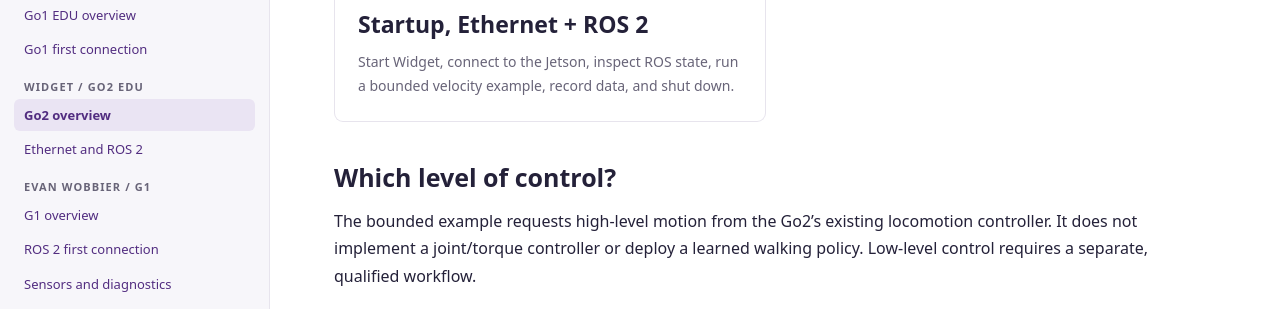
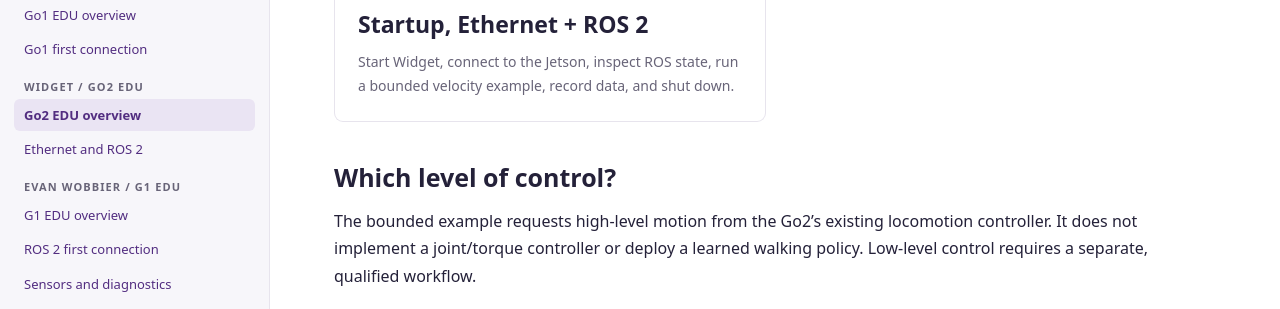
Before and after one commit to DyCo-AI/lab-robots, a Jekyll site: the page built from docs/go2/index.md, in a window 1280 px wide. Shown: the part 386-695 px from the top of the page. Built offline with Jekyll 4.4.1, drawn with Linux system fonts in a browser that asks for light colours.

Commit message:
Rename Go2 and G1 overview tabs

```diff
--- a/docs/_data/navigation.yml
+++ b/docs/_data/navigation.yml
@@ -16,15 +16,15 @@
       keywords: wobby quadruped ethernet ssh nano xavier ros1 legacy
 - title: Widget / Go2 EDU
   items:
-    - title: Go2 overview
+    - title: Go2 EDU overview
       url: /go2/
       keywords: widget quadruped ethernet jetson ros2
     - title: Ethernet and ROS 2
       url: /go2/ros/
       keywords: ssh jetson foxy software rosbag
-- title: Evan Wobbier / G1
+- title: Evan Wobbier / G1 EDU
   items:
-    - title: G1 overview
+    - title: G1 EDU overview
       url: /g1/
       keywords: evan wobbier humanoid ubuntu humble gantry
     - title: ROS 2 first connection
--- a/docs/g1/index.md
+++ b/docs/g1/index.md
@@ -1,6 +1,6 @@
 ---
 layout: default
-title: "G1 humanoid"
+title: "G1 EDU overview"
 description: "Discover the G1 lab configuration and the current ROS 2 diagnostics development path."
 ---
 
```
Also changed, not shown: docs/go2/index.md (+1 -1 lines).
